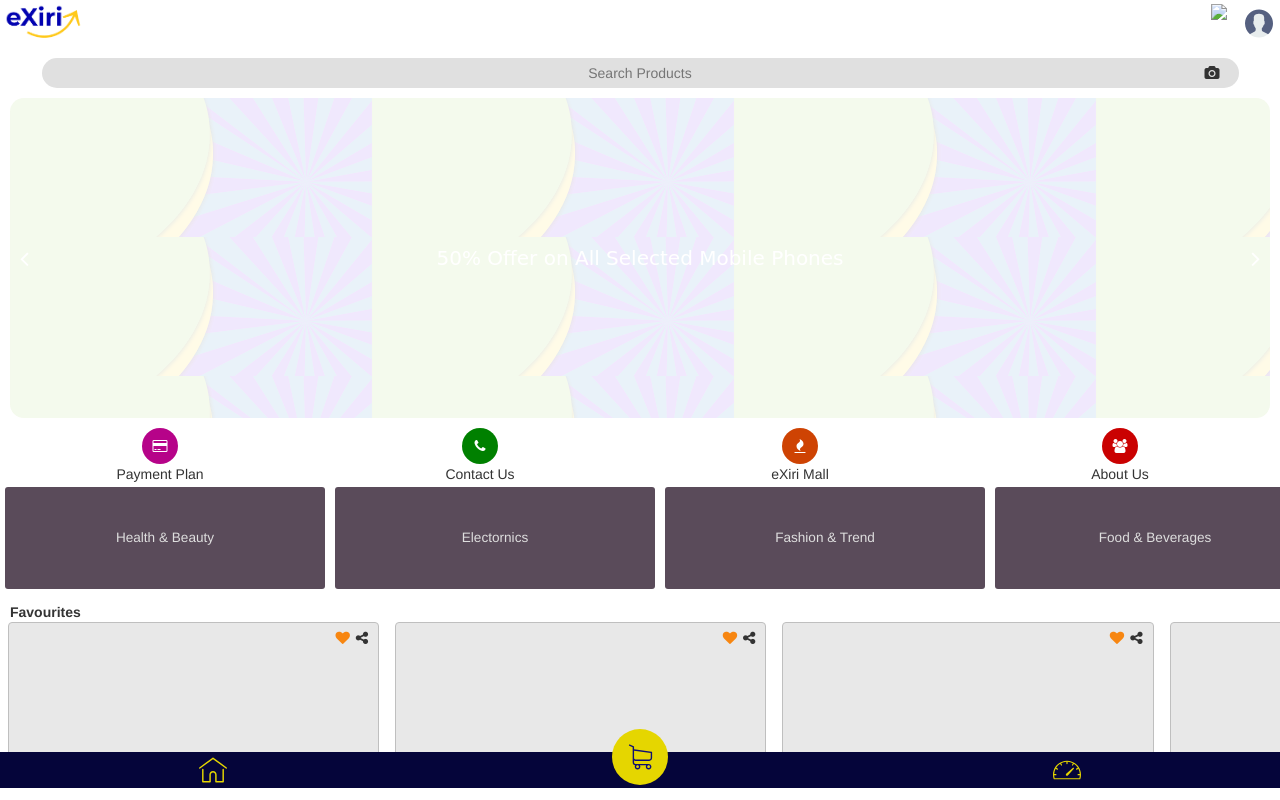
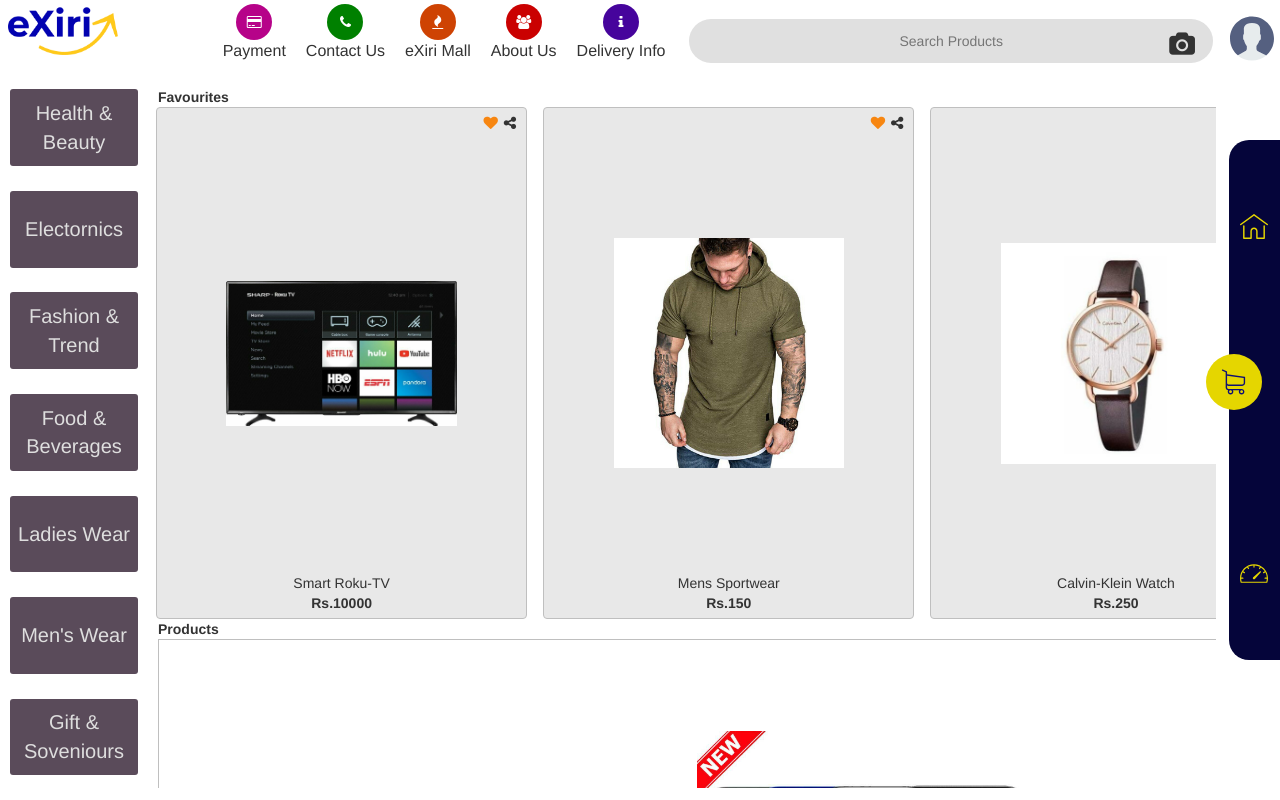
Before and after one commit to sachinidezoysa/mobileWebApp, a plain HTML site: page Exiri Mobile/www/product.html in a window 1280 px wide. Drawn offline with nearby package versions, Linux system fonts and the light colour scheme.

Commit message:
iPad Landscape View

```diff
--- a/Exiri Mobile/www/css/common.css
+++ b/Exiri Mobile/www/css/common.css
@@ -1,5 +1,3 @@
-.primary-search-bar {}
-
 .vertical {
     display: flex;
     flex-direction: column;
@@ -35,6 +33,21 @@
 
 .b {
     font-weight: bold;
+}
+
+.default-font {
+    font-size: 1.9vh;
+}
+
+.primary-search {
+    margin: 0 auto;
+    width: 95%;
+    font-weight: 500;
+    text-align: center;
+    border-radius: 25px;
+    padding: 5px;
+    border: none;
+    background-color: #e0e0e0;
 }
 
 .lds-roller {
--- a/Exiri Mobile/www/css/product.css
+++ b/Exiri Mobile/www/css/product.css
@@ -12,6 +12,104 @@
     }
     .gen-item-card>.card-content-2>img {
         width: 13vh !important;
+    }
+    .footer>div {
+        width: 70% !important;
+        border-radius: 20px 20px 0px 0px !important;
+    }
+    .content>.search-and-promo>span>input {
+        height: 4vh !important;
+        font-size: 2vh !important;
+    }
+    .content>.search-and-promo>span>.camera {
+        position: absolute;
+        right: 4%;
+        top: 1px;
+        font-size: 2.5vh;
+    }
+    .content>.search-and-promo>.promo-slider {
+        height: 22vw;
+    }
+}
+
+
+/* IPAD LANDSCAPE */
+
+@media only screen and (min-width: 1000px) and (min-height: 750px) {
+    .content {
+        width: 95% !important;
+        margin-top: 6vw !important;
+        flex-direction: row !important;
+    }
+    .default-font {
+        font-size: 2.5vh !important;
+    }
+    .options-font {
+        font-size: 2vh !important;
+    }
+    .profile {
+        width: 5.5vh !important;
+        margin-top: 10px !important;
+        margin-right: 5px !important;
+    }
+    .camera {
+        position: absolute;
+        right: 4vh;
+        top: 3vh;
+        font-size: 3vh;
+    }
+    .hide-for-IP-L {
+        visibility: hidden !important;
+        width: 0 !important;
+        height: 0 !important;
+        position: absolute !important;
+    }
+    .show-for-IP-L {
+        visibility: visible !important;
+        width: unset !important;
+        height: unset !important;
+    }
+    .primary-search {
+        margin-top: 15px !important;
+    }
+    .content>.categories-options {
+        width: 15%;
+        margin: 0 10px !important;
+    }
+    .options>.option {
+        min-width: max-content !important;
+    }
+    .content>.categories-options>.categories>.category {
+        min-width: 16vh !important;
+        min-height: 6vw !important;
+        margin: auto !important;
+    }
+    .content>.categories-options>.categories {
+        flex-direction: column;
+        height: 100%;
+    }
+    .footer {
+        position: absolute !important;
+        right: 0 !important;
+        height: 100% !important;
+        flex-direction: column !important;
+    }
+    .footer>div {
+        display: flex !important;
+        flex-direction: column !important;
+        height: 65% !important;
+        width: 4vw !important;
+        border-radius: 20px 0px 0px 20px !important;
+    }
+    .footer>div>span>.cart {
+        position: absolute !important;
+        top: 5.1vh !important;
+        width: 7vh !important;
+        left: -23px !important;
+        height: 7vh !important;
+    }
+    .logo {
+        width: 15vh !important;
     }
 }
 
@@ -73,6 +171,9 @@
     .content>.categories-options>.options>.option {
         min-width: max-content !important;
     }
+    .default-font {
+        font-size: 2.7vh !important;
+    }
 }
 
 
@@ -84,6 +185,16 @@
     height: calc(106vh - 60px);
 }
 
+.show-for-IP-L {
+    visibility: hidden;
+    width: 0;
+    height: 0;
+}
+
+.ipad-l {
+    display: none;
+}
+
 .logo {
     width: 10vh;
     height: auto;
@@ -92,12 +203,27 @@
 .header {
     display: flex;
     margin: 4px 4px 0px 4px;
+    position: fixed;
+    width: 100%;
+    background-color: white;
 }
 
 .header>span {
     display: flex;
     flex: 1;
     justify-content: flex-end;
+    position: relative;
+}
+
+.header>.options-wrapper {
+    overflow-x: auto;
+}
+
+.header>.search-wrapper {}
+
+.header>span:nth-child(4) {
+    margin-right: 5px;
+    flex: 0;
 }
 
 .notification,
@@ -110,6 +236,7 @@
 
 #video {
     height: 100%;
+    width: 100%;
     position: absolute;
     top: 0;
     background-color: rgba(0, 0, 0, 0.9098039215686274);
@@ -146,7 +273,7 @@
 /* MAIN CONTENT */
 
 .content {
-    margin-top: 5px;
+    margin-top: 8vw;
     flex: 1;
     overflow-x: auto;
     justify-content: flex-start !important;
@@ -168,22 +295,22 @@
     top: 5px;
 }
 
-.content>.search-and-promo>span>input {
+
+/* .content>.search-and-promo>span>input {
     margin: 0 auto;
     width: 95%;
-    /* min-height: 6vw; */
     font-weight: 500;
     text-align: center;
     border-radius: 25px;
     padding: 5px;
     border: none;
     background-color: #e0e0e0;
-}
+} */
 
 .content>.search-and-promo>.promo-slider {
     height: 25vw;
     margin-top: 10px;
-    background: chocolate;
+    background-size: cover;
     border-radius: 14px;
     background-image: url('img/offer1.jpg');
     color: #fff;
@@ -216,18 +343,18 @@
     height: 100%;
 }
 
-.content>.categories-options>.options {
+.options {
     overflow-x: auto;
-    justify-content: flex-start;
+    justify-content: flex-start !important;
 }
 
-.content>.categories-options>.options>.option {
+.options>.option {
     margin: auto;
     min-width: 25vw;
     text-align: center;
 }
 
-.content>.categories-options>.options>.option>div {
+.options>.option>div {
     width: 4.5vh;
     height: 4.5vh;
     border-radius: 50%;
@@ -239,34 +366,34 @@
     margin: auto;
 }
 
-.content>.categories-options>.options>div:nth-child(1)>div {
+.options>div:nth-child(1)>div {
     background: rgb(182, 3, 137);
 }
 
-.content>.categories-options>.options>div:nth-child(2)>div {
+.options>div:nth-child(2)>div {
     background: green;
 }
 
-.content>.categories-options>.options>div:nth-child(3)>div {
+.options>div:nth-child(3)>div {
     background: rgb(206, 67, 3);
 }
 
-.content>.categories-options>.options>div:nth-child(4)>div {
+.options>div:nth-child(4)>div {
     background: rgb(202, 1, 1);
 }
 
-.content>.categories-options>.options>div:nth-child(5)>div {
+.options>div:nth-child(5)>div {
     background: rgb(70, 4, 156);
 }
 
-.content>.categories-options>.options>.option>span {
+.options>.option>span {
     white-space: nowrap;
     margin: 0 10px;
 }
 
 .content>.categories-options>.categories {
     overflow-x: auto;
-    justify-content: flex-start;
+    justify-content: flex-start !important;
 }
 
 .content>.categories-options>.categories>.category {
--- a/Exiri Mobile/www/js/product.js
+++ b/Exiri Mobile/www/js/product.js
@@ -433,7 +433,7 @@
     // INITIAL LOADER
     setTimeout(function() {
         $('.loader').css('display', 'none');
-    }, 3000);
+    }, 1500);
 
     // CAMERA PROPERTIES
     // var canvas = document.getElementById('canvas');
@@ -450,11 +450,11 @@
         if ($(".page").height() < 450) {
             return;
         }
-        if (this.scrollTop > 167) {
-            el.addClass("scroll-enable");
-        } else {
-            el.removeClass("scroll-enable");
-        }
+        // if (this.scrollTop > 167) {
+        //     el.addClass("scroll-enable");
+        // } else {
+        //     el.removeClass("scroll-enable");
+        // }
     });
 
     // IMAGE SLIDESHOW HANDLER
--- a/Exiri Mobile/www/product.html
+++ b/Exiri Mobile/www/product.html
@@ -47,16 +47,45 @@
 
         <div class="header">
             <img class="logo" src="img/exiri.png">
+            <span class="show-for-IP-L options-wrapper">
+                <div class="options horizontal">
+                    <div class="option">
+                        <div>
+                            <i class="fa fa-credit-card" aria-hidden="true"></i>
+                        </div>
+                        <span class="default-font options-font"> Payment </span>
+        </div>
+        <div class="option">
+            <div id="btn-contact-us-2"> <i class="fa fa-phone" aria-hidden="true"></i> </div>
+            <span class="default-font options-font"> Contact Us </span class="default-font">
+                            </div>
+                            <div class="option">
+                                <div> <i class="fa fa-fire" aria-hidden="true"></i> </div>
+                                <span class="default-font options-font"> eXiri Mall </span class="default-font">
+                            </div>
+                            <div class="option">
+                                <div id="btn-about-us-2"> <i class="fa fa-users" aria-hidden="true"></i> </div>
+                                <span class="default-font options-font"> About Us </span class="default-font">
+                            </div>
+                            <div class="option">
+                                <div> <i class="fa fa-info" aria-hidden="true"></i> </div>
+                                <span class="default-font options-font"> Delivery Info </span class="default-font">
+                            </div>
+                </div>
+            </span>
+            <span class="show-for-IP-L Search-wrapper">
+                <input class="horizontal primary-search" type="text" placeholder="Search Products">
+                <span id="btn-camera-2" class="camera"> <li class="fa fa-camera" aria-hidden="true"> </li></span>
+            </span>
             <span>
-                <img class="notification" src="img/bell.svg">
                 <img class="profile" src="img/user.svg">
             </span>
         </div>
 
         <div id="cont" class="content vertical">
-            <div class="search-and-promo vertical">
+            <div class="search-and-promo vertical hide-for-IP-L">
                 <span>
-                    <input class="horizontal" type="text" placeholder="Search Products">
+                    <input class="horizontal primary-search" type="text" placeholder="Search Products">
                     <span id="btn-camera" class="camera"> <li class="fa fa-camera" aria-hidden="true"> </li></span>
                 </span>
                 <div id="slider" class="promo-slider horizontal" style="background-image: url('img/offer1.jpg')">
@@ -73,49 +102,49 @@
             </div>
 
             <div class="categories-options">
-                <div class="options horizontal">
+                <div class="options hide-for-IP-L horizontal">
                     <div class="option">
                         <div> <i class="fa fa-credit-card" aria-hidden="true"></i> </div>
-                        <span> Payment Plan </span>
+                        <span class="default-font"> Payment </span>
                     </div>
                     <div class="option">
                         <div id="btn-contact-us"> <i class="fa fa-phone" aria-hidden="true"></i> </div>
-                        <span> Contact Us </span>
+                        <span class="default-font"> Contact Us </span class="default-font">
                     </div>
                     <div class="option">
                         <div> <i class="fa fa-fire" aria-hidden="true"></i> </div>
-                        <span> eXiri Mall </span>
+                        <span class="default-font"> eXiri Mall </span class="default-font">
                     </div>
                     <div class="option">
                         <div id="btn-about-us"> <i class="fa fa-users" aria-hidden="true"></i> </div>
-                        <span> About Us </span>
+                        <span class="default-font"> About Us </span class="default-font">
                     </div>
                     <div class="option">
                         <div> <i class="fa fa-info" aria-hidden="true"></i> </div>
-                        <span> Delivery Info </span>
+                        <span class="default-font"> Delivery Info </span class="default-font">
                     </div>
                 </div>
                 <div class="categories horizontal">
                     <div class="category">
-                        <span> Health & Beauty </span>
+                        <span class="default-font"> Health & Beauty </span class="default-font">
                     </div>
                     <div class="category">
-                        <span> Electornics </span>
+                        <span class="default-font"> Electornics </span class="default-font">
                     </div>
                     <div class="category">
-                        <span> Fashion & Trend </span>
+                        <span class="default-font"> Fashion & Trend </span class="default-font">
                     </div>
                     <div class="category">
-                        <span> Food & Beverages </span>
+                        <span class="default-font"> Food & Beverages </span class="default-font">
                     </div>
                     <div class="category">
-                        <span> Ladies Wear </span>
+                        <span class="default-font"> Ladies Wear </span class="default-font">
                     </div>
                     <div class="category">
-                        <span> Men's Wear </span>
+                        <span class="default-font"> Men's Wear </span class="default-font">
                     </div>
                     <div class="category">
-                        <span> Gift & Soveniours </span>
+                        <span class="default-font"> Gift & Soveniours </span class="default-font">
                     </div>
                 </div>
             </div>
@@ -161,7 +190,6 @@
                             </span>
                     </div>
                 </div>
-
             </div>
 </body>
 
```
Lines whose indentation alone changed are shown as unchanged.
